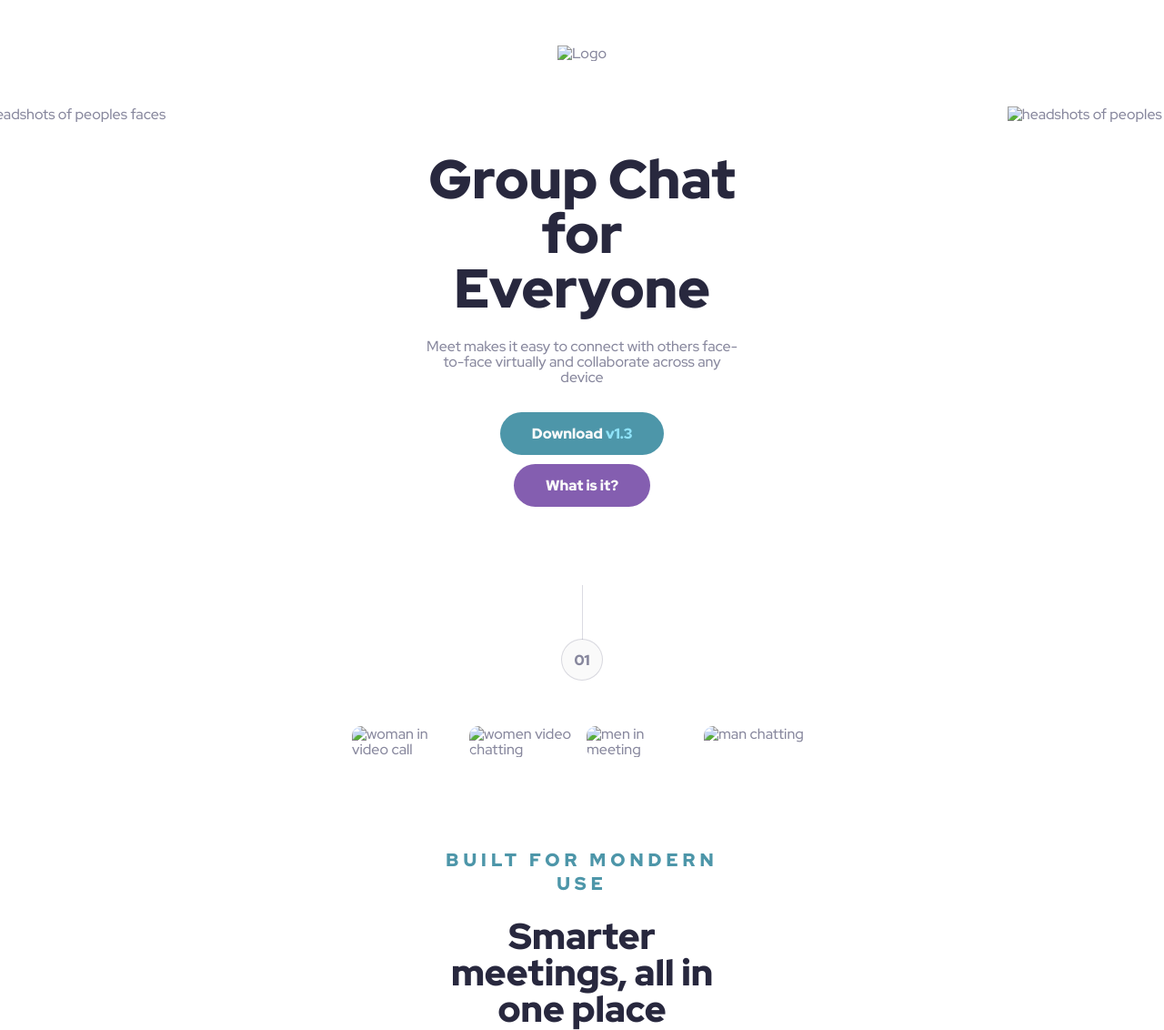
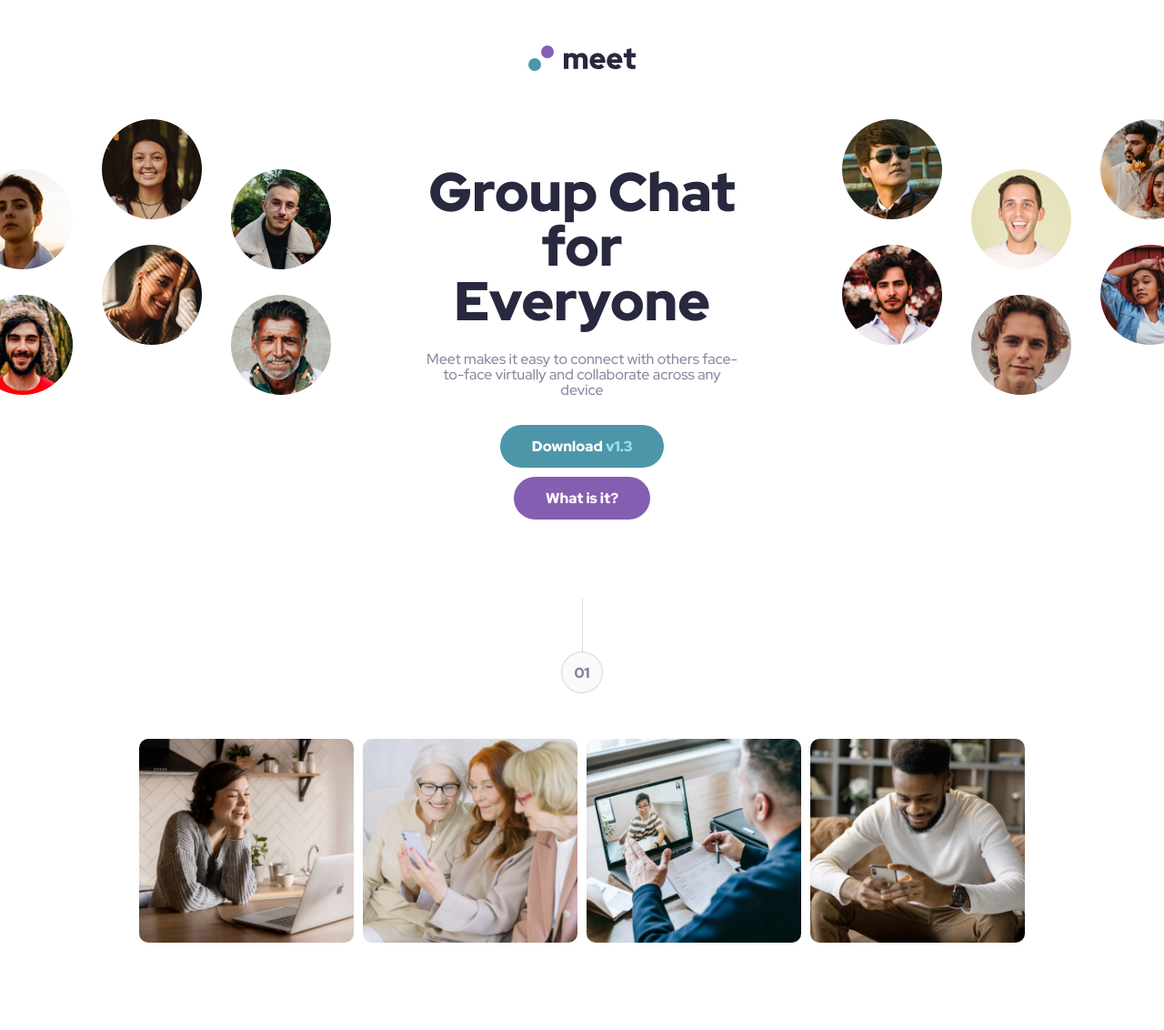
Before and after one commit to Callietron300/meet-landing-page, a website: page index.html in a window 1280 px wide. Shown: the top 1132 px of the page at 91% size. Drawn offline with Linux system fonts and the light colour scheme; the site is published under a folder, as on GitHub Pages, so addresses that start at the root find nothing.

Commit message:
updated index.htmk so images display

```diff
--- a/index.html
+++ b/index.html
@@ -21,17 +21,17 @@
   </head>
   <body>
     <nav class="header">
-      <img src="/assets/logo.svg" alt="Logo" />
+      <img src="./assets/logo.svg" alt="Logo" />
     </nav>
     <main>
       <header class="hero">
         <img
-          src="/assets/tablet/image-hero.png"
+          src="./assets/tablet/image-hero.png"
           alt="headshots of peoples faces"
           class="tablet"
         />
         <img
-          src="/assets/desktop/image-hero-left.png"
+          src="./assets/desktop/image-hero-left.png"
           alt="headshots of peoples faces"
           class="img-left desktop"
         />
@@ -47,7 +47,7 @@
           </div>
         </div>
         <img
-          src="/assets/desktop/image-hero-right.png"
+          src="./assets/desktop/image-hero-right.png"
           alt="headshots of peoples faces"
           class="img-right desktop"
         />
@@ -56,22 +56,22 @@
       <section class="about">
         <div class="gallery">
           <img
-            src="/assets/desktop/image-woman-in-videocall.jpg"
+            src="./assets/desktop/image-woman-in-videocall.jpg"
             alt="woman in video call"
             class="gallery_photo"
           />
           <img
-            src="/assets/desktop/image-women-videochatting.jpg"
+            src="./assets/desktop/image-women-videochatting.jpg"
             alt="women video chatting"
             class="gallery_photo"
           />
           <img
-            src="/assets/desktop/image-men-in-meeting.jpg"
+            src="./assets/desktop/image-men-in-meeting.jpg"
             alt="men in meeting"
             class="gallery_photo"
           />
           <img
-            src="/assets/desktop/image-man-texting.jpg"
+            src="./assets/desktop/image-man-texting.jpg"
             alt="man chatting"
             class="gallery_photo"
           />
```
Also changed, not shown: README.md.
